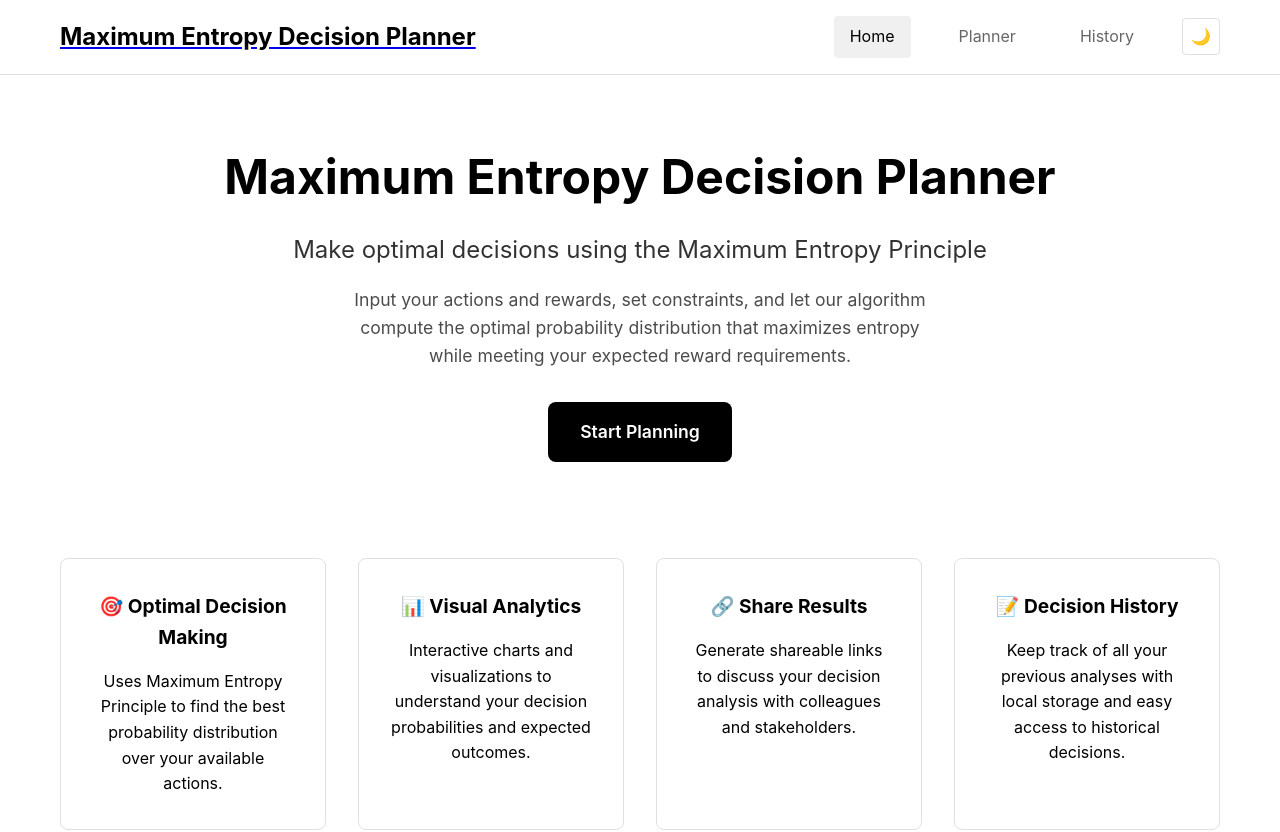
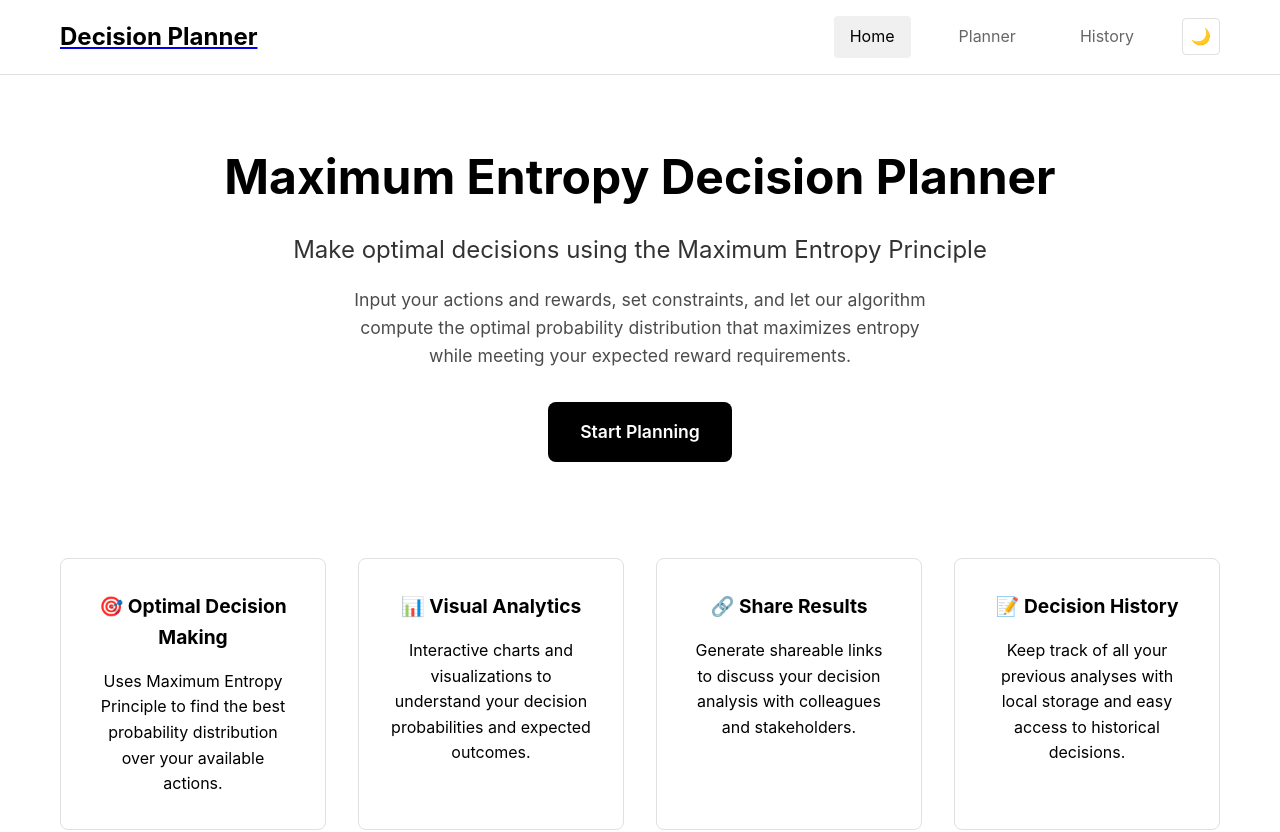
Before and after one commit to shreejaykurhade/Entropy-Decision-Planner, a React (Create React App) app in the folder frontend/: page / in a window 1280 px wide. Shown: the top 832 px of the page. Built offline with nearby package versions, Linux system fonts and the light colour scheme; no server answers.

Commit message:
update header

```diff
--- a/frontend/src/components/Header.js
+++ b/frontend/src/components/Header.js
@@ -8,7 +8,7 @@ const Header = ({ darkMode, toggleDarkMode }) => {
     <header className="header">
       <div className="container">
         <Link to="/" className="logo">
-          <h1>Maximum Entropy Decision Planner</h1>
+          <h1>Decision Planner</h1>
         </Link>
         <nav className="nav">
           <Link to="/" className={location.pathname === "/" ? "nav-link active" : "nav-link"}>
```
